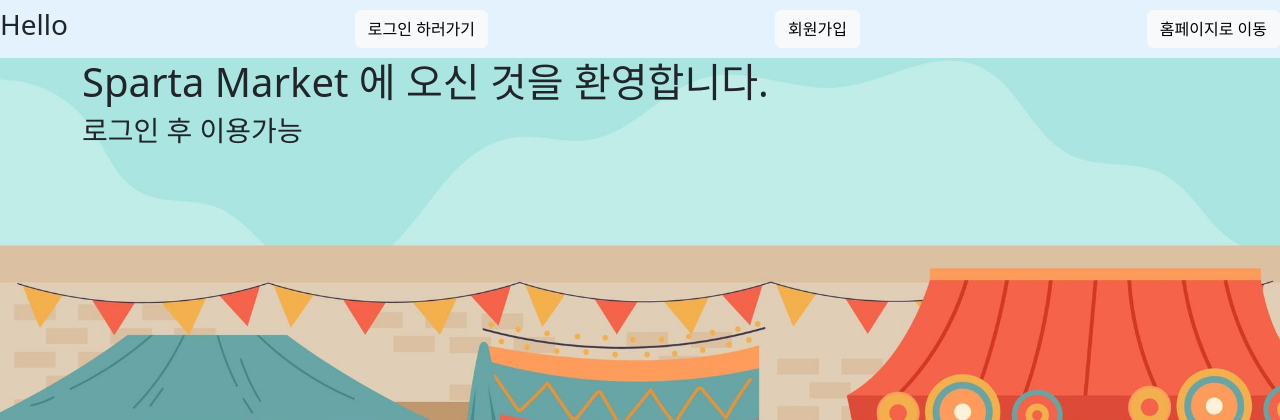
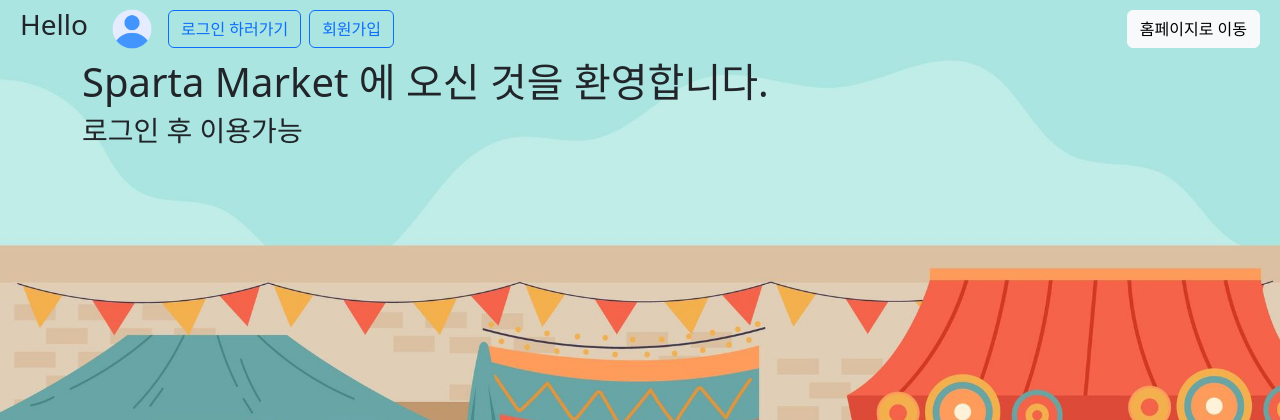
Before and after one commit to jyk3311/spartamarket, a Django app: page / in a window 1280 px wide. Shown: the top 420 px of the page. Run offline with Django 4.2, Linux system fonts and the light colour scheme; some libraries are stand-ins or nearby versions.

Commit message:
base.html 파일을 수정하여 부트스트랩 색상 및 간격 수정

```diff
--- a/templates/base.html
+++ b/templates/base.html
@@ -21,48 +21,56 @@
 </head>
 
 <body>
-    <div class="navbar" style="background-color: #e3f2fd;">
-        <h3>Hello {{request.user.username}}</h3>
+    <div class="navbar d-flex align-items-center justify-content-between" style="background-color: #AAE5E1;">   <!-- 양쪽 끝으로 정렬 -->
+        <div class="d-flex align-items-center" style="margin-left: 20px;">   <!-- 수직 가운데 정렬/ 왼쪽 여백 생성 -->
+            <!-- margin-right클래스로 사이 간격 4로 설정 -->
+            <h3 class="me-4"> Hello {{request.user.username}}</h3>
             <!-- 만약 로그인이 되어있는지 확인했는데 되어 있다면 로그아웃 버튼만 보이게 처리-->
-        {% if request.user.is_authenticated %}
 
             {% if not request.user.profile_image %}
                 <a href={% url "accounts:update" %}>
-            <img src="{% static 'accounts/user.png' %}" alt="user" width="50">
+                    <img src="{% static 'accounts/user.png' %}" alt="user" style="width: 40px; height: 40px; object-fit: cover;" class="me-3">
                 </a>
             {% else %}
-        <a href={% url "accounts:update" %}>
-            <img src="{{ request.user.profile_image.url }}" width="50">
+                <a href={% url "accounts:update" %44
+                    <img src="{{ request.user.profile_image.url }}" style="width: 44px; height:44px; object-fit: cover;" class="me-3">
                 </a>
             {% endif %}
 
-        <form action="{% url 'accounts:logout' %}" method="POST"  class="d-inline">
+            {% if request.user.is_authenticated %}
+                <form action="{% url 'accounts:logout' %}" method="POST"  class="d-inline me-4">
                     {% csrf_token %}
-            <button type="submit" class="btn btn-light">로그아웃</button>
-        </form>
+                    <button type="submit" class="btn btn-outline-primary">로그아웃</button>
 
                 <a href="{% url 'user:profile' username=request.user.username %}" class="btn btn-light">내 프로필</a>
                 <a href="{% url 'accounts:update' %}" class="btn btn-light"> 회원정보변경 </a>
 
-        <form action="{% url 'accounts:delete' %}" method="POST" class="d-inline">
+                    <form action="{% url 'accounts:delete' %}" method="POST" class="d-inline me-4">
                         {% csrf_token %}
-            <button type="submit" class="btn btn-light">회원탈퇴</button>
+                        <button type="submit" class="btn btn-outline-danger">회원탈퇴</button>
+                    </form>
                 </form>
 
                 <!-- 로그인이 안되어 있다면 로그인하러가기 버튼만 보이게 처리 -->
             {% else %}
-        <a href="{% url 'accounts:login' %}" class="btn btn-light">로그인 하러가기</a>
-        <a href="{% url 'accounts:sign_up' %}" class="btn btn-light">회원가입</a>
+                <a href="{% url 'accounts:login' %}" class="btn btn-outline-primary me-2">로그인 하러가기</a>
+                <a href="{% url 'accounts:sign_up' %}" class="btn btn-outline-primary me-2">회원가입</a>
                 <!-- 조건문 끝나면 endif -->
             {% endif %}
+        </div>
+
+        <!-- 오른쪽 여백 생성 -->
+        <div style="margin-right: 20px;">
+            <!-- 홈페이지 이동 버튼만 오른쪽 정렬 -->
             <a href="{% url 'accounts:homepage' %}" class="btn btn-light"> 홈페이지로 이동 </a>
+        </div>
+    </div>
 
-    </div>
     <div class="container">
         {% block content %}
-
         {% endblock content %}
     </div>
+
     <script src="https://cdn.jsdelivr.net/npm/bootstrap@5.3.3/dist/js/bootstrap.bundle.min.js"
         integrity="sha384-YvpcrYf0tY3lHB60NNkmXc5s9fDVZLESaAA55NDzOxhy9GkcIdslK1eN7N6jIeHz" crossorigin="anonymous">
 
```
Lines whose indentation alone changed are shown as unchanged.
